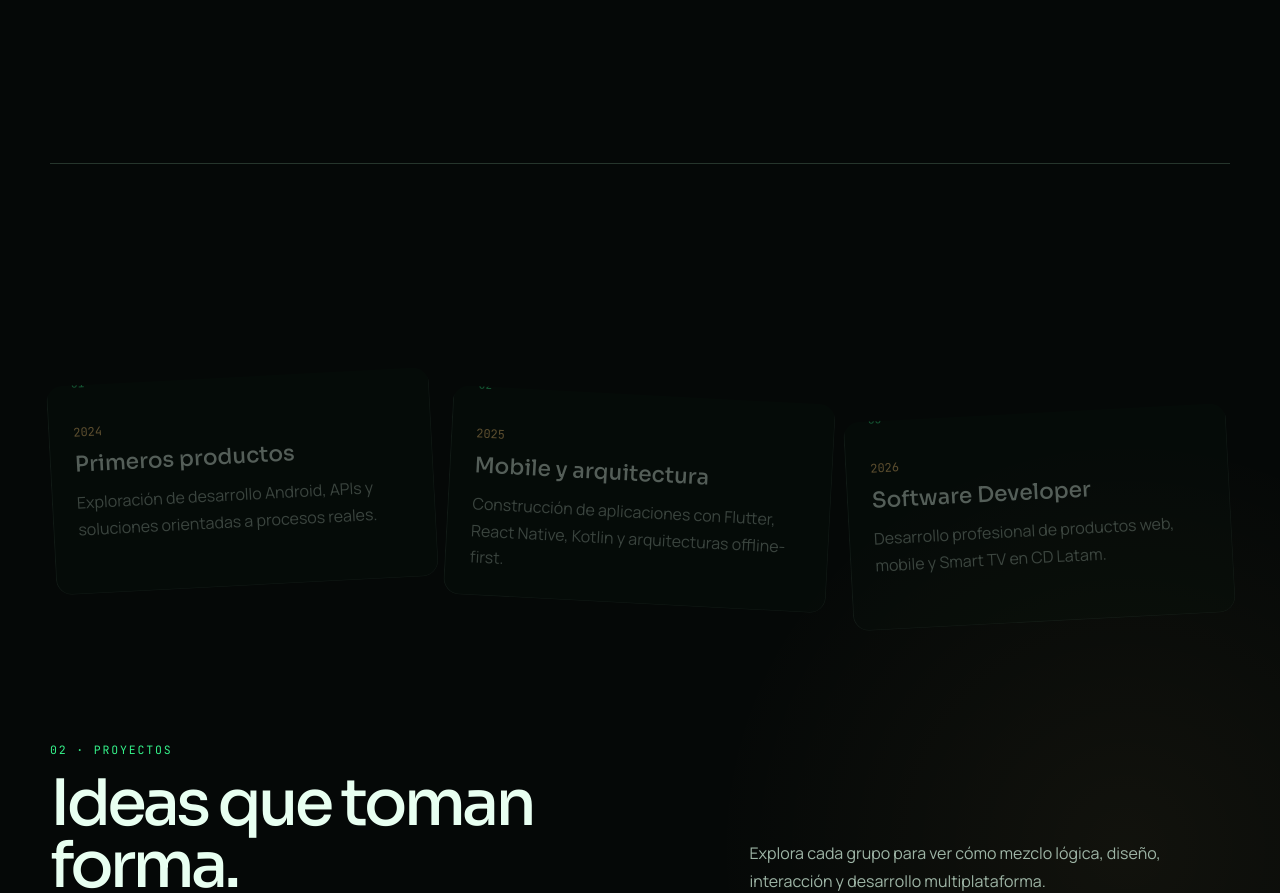
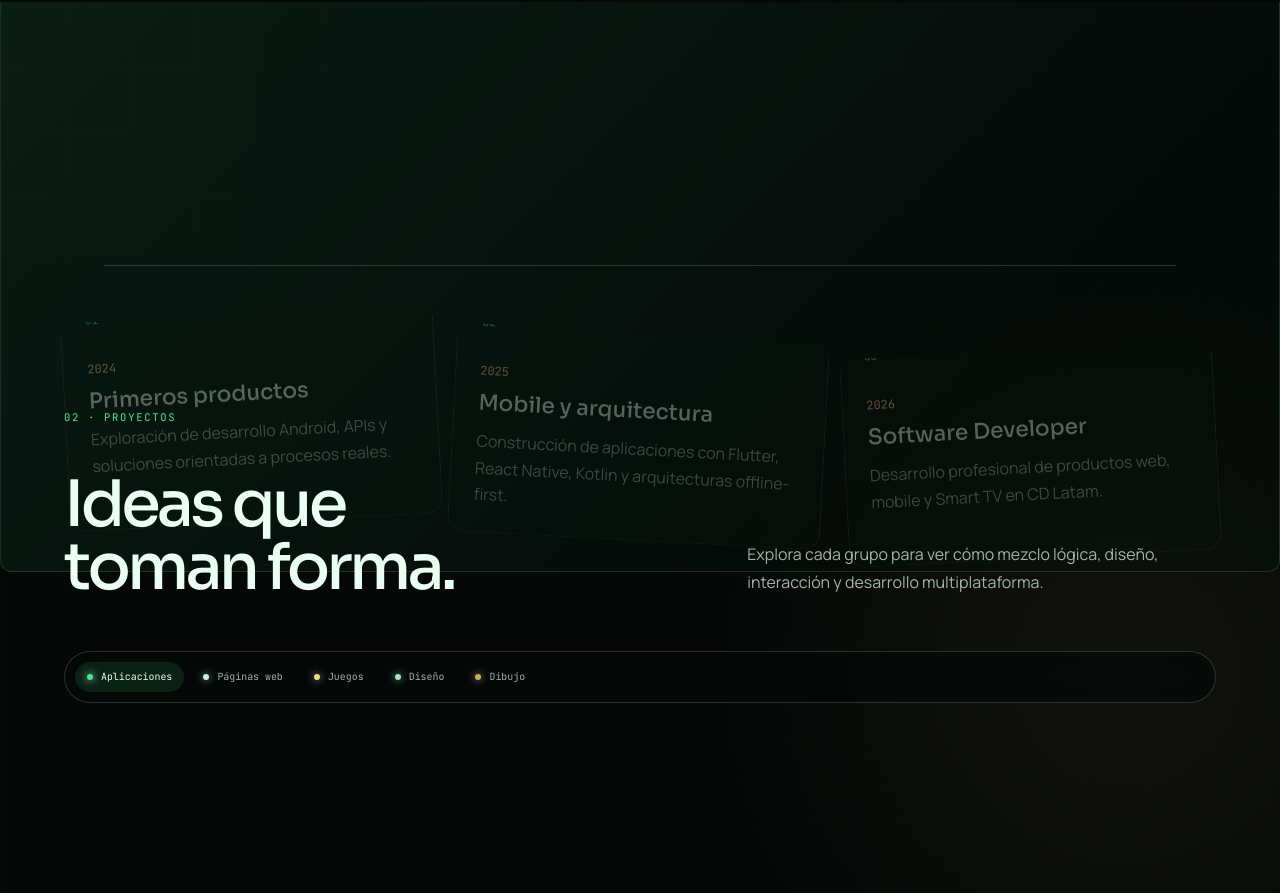
Before and after one commit to setlopez1999/portafolio-cv-set, a Nuxt app: page / in a window 1280 px wide. Shown: the part 1000-1893 px from the top of the page. Built offline with nearby package versions, Linux system fonts and the light colour scheme.

Commit message:
feat: add stacked slide sections

```diff
--- /dev/null
+++ b/app/components/layout/SlideSection.vue
@@ -0,0 +1,236 @@
+<template>
+  <article
+    ref="frameRef"
+    class="slide-frame"
+    :class="`slide-frame--${tone}`"
+    :style="{ '--slide-index': index }"
+  >
+    <div ref="surfaceRef" class="slide-frame__surface" aria-hidden="true">
+      <span class="slide-frame__grid"></span>
+      <span class="slide-frame__edge"></span>
+    </div>
+
+    <div ref="blocksRef" class="slide-frame__blocks" aria-hidden="true">
+      <span v-for="block in 4" :key="block" class="slide-frame__block"></span>
+    </div>
+
+    <div class="slide-frame__content">
+      <header v-if="label || title" class="slide-frame__header">
+        <p v-if="label" class="slide-frame__label">{{ label }}</p>
+        <h2 v-if="title" class="slide-frame__title">{{ title }}</h2>
+      </header>
+      <div class="slide-frame__slot">
+        <slot />
+      </div>
+    </div>
+  </article>
+</template>
+
+<script setup lang="ts">
+import { onMounted, ref } from 'vue'
+import { gsap } from 'gsap'
+import { ScrollTrigger } from 'gsap/ScrollTrigger'
+import { useReducedMotion } from '~/composables/useReducedMotion'
+
+type SlideTone = 'green' | 'black' | 'charcoal' | 'lime'
+
+defineProps<{
+  label?: string
+  title?: string
+  tone?: SlideTone
+  index?: number
+}>()
+
+const frameRef = ref<HTMLElement | null>(null)
+const surfaceRef = ref<HTMLElement | null>(null)
+const blocksRef = ref<HTMLElement | null>(null)
+const { prefersReducedMotion } = useReducedMotion()
+
+onMounted(() => {
+  if (!frameRef.value || prefersReducedMotion.value) return
+  gsap.registerPlugin(ScrollTrigger)
+  const context = gsap.context(() => {
+    gsap.fromTo(surfaceRef.value,
+      { y: 72, clipPath: 'inset(10% 0 0 0)', opacity: 0.42 },
+      { y: 0, clipPath: 'inset(0% 0 0 0)', opacity: 1, ease: 'none', scrollTrigger: { trigger: frameRef.value, start: 'top 94%', end: 'top 58%', scrub: 0.7 } },
+    )
+
+    gsap.fromTo(blocksRef.value?.children ?? [],
+      { x: -48, opacity: 0, clipPath: 'inset(0 100% 0 0)' },
+      { x: 0, opacity: 1, clipPath: 'inset(0 0% 0 0)', stagger: 0.08, ease: 'none', scrollTrigger: { trigger: frameRef.value, start: 'top 88%', end: 'top 52%', scrub: 0.8 } },
+    )
+  }, frameRef.value)
+
+  return () => context.revert()
+})
+</script>
+
+<style scoped>
+.slide-frame {
+  --slide-bg: #0b1711;
+  --slide-ink: var(--color-text);
+  --slide-accent: var(--color-primary);
+  position: relative;
+  z-index: calc(20 + var(--slide-index, 0));
+  min-height: min(74svh, 760px);
+  margin-inline: auto;
+  isolation: isolate;
+}
+
+.slide-frame + .slide-frame {
+  margin-top: clamp(-8rem, -10vw, -4rem);
+}
+
+.slide-frame--green {
+  --slide-bg: linear-gradient(135deg, #123d29 0%, #07100b 74%);
+  --slide-accent: #70ffa7;
+}
+
+.slide-frame--black {
+  --slide-bg: linear-gradient(145deg, #050807 0%, #0d1712 74%);
+  --slide-accent: #35f28a;
+}
+
+.slide-frame--charcoal {
+  --slide-bg: linear-gradient(145deg, #151b18 0%, #060908 72%);
+  --slide-accent: #bdfccf;
+}
+
+.slide-frame--lime {
+  --slide-bg: linear-gradient(145deg, #1b2910 0%, #071007 72%);
+  --slide-accent: #c7ff60;
+}
+
+.slide-frame__surface {
+  position: absolute;
+  inset: 0;
+  z-index: -2;
+  overflow: hidden;
+  border: 1px solid color-mix(in srgb, var(--slide-accent), transparent 64%);
+  border-radius: 2rem 2rem 0.75rem 0.75rem;
+  background: var(--slide-bg);
+  box-shadow: 0 26px 80px rgba(0, 0, 0, 0.3), inset 0 1px 0 rgba(255, 255, 255, 0.08);
+  will-change: transform, clip-path, opacity;
+}
+
+.slide-frame__grid {
+  position: absolute;
+  inset: 0;
+  opacity: 0.14;
+  background-image: linear-gradient(color-mix(in srgb, var(--slide-accent), transparent 72%) 1px, transparent 1px), linear-gradient(90deg, color-mix(in srgb, var(--slide-accent), transparent 72%) 1px, transparent 1px);
+  background-size: 4rem 4rem;
+  mask-image: linear-gradient(180deg, black, transparent 80%);
+}
+
+.slide-frame__edge {
+  position: absolute;
+  top: 0;
+  right: 9%;
+  width: 24%;
+  height: 0.35rem;
+  background: var(--slide-accent);
+  box-shadow: 0 0 24px color-mix(in srgb, var(--slide-accent), transparent 38%);
+}
+
+.slide-frame__blocks {
+  position: absolute;
+  top: 2.1rem;
+  right: 2rem;
+  z-index: 2;
+  display: flex;
+  gap: 0.34rem;
+  pointer-events: none;
+}
+
+.slide-frame__block {
+  display: block;
+  width: clamp(1.8rem, 4vw, 4.6rem);
+  height: 0.32rem;
+  background: var(--slide-accent);
+  box-shadow: 0 0 16px color-mix(in srgb, var(--slide-accent), transparent 42%);
+  will-change: transform, clip-path, opacity;
+}
+
+.slide-frame__block:nth-child(2) { width: clamp(1rem, 2vw, 2.3rem); opacity: 0.7; }
+.slide-frame__block:nth-child(3) { width: clamp(2.6rem, 6vw, 6rem); opacity: 0.45; }
+.slide-frame__block:nth-child(4) { width: clamp(1.3rem, 3vw, 3.4rem); opacity: 0.75; }
+
+.slide-frame__content {
+  position: relative;
+  min-height: min(74svh, 760px);
+  padding: clamp(4.6rem, 8vw, 7.5rem) clamp(1rem, 5vw, 5.5rem) clamp(3rem, 6vw, 5rem);
+  color: var(--slide-ink);
+}
+
+.slide-frame__header {
+  position: absolute;
+  top: clamp(2rem, 3vw, 3.2rem);
+  left: clamp(1rem, 5vw, 5.5rem);
+  z-index: 3;
+  pointer-events: none;
+}
+
+.slide-frame__label {
+  margin: 0;
+  color: var(--slide-accent);
+  font-family: var(--font-mono);
+  font-size: 0.66rem;
+  letter-spacing: 0.16em;
+  text-transform: uppercase;
+}
+
+.slide-frame__title {
+  display: none;
+}
+
+.slide-frame__slot {
+  position: relative;
+  z-index: 1;
+}
+
+:deep(.slide-frame__slot > section.section-padding) {
+  padding-top: 0;
+  padding-bottom: 0;
+}
+
+:deep(.slide-frame__slot > section.section-padding > .section-wrap) {
+  width: 100%;
+}
+
+:deep(.slide-frame__slot > section .eyebrow) {
+  display: none;
+}
+
+:deep(.slide-frame__slot .section-title) {
+  text-wrap: balance;
+}
+
+@media (max-width: 760px) {
+  .slide-frame {
+    min-height: auto;
+  }
+
+  .slide-frame + .slide-frame {
+    margin-top: -3rem;
+  }
+
+  .slide-frame__surface,
+  .slide-frame__content {
+    min-height: 0;
+  }
+
+  .slide-frame__content {
+    padding: 4rem 1rem 3rem;
+  }
+
+  .slide-frame__header {
+    top: 1.4rem;
+    left: 1rem;
+  }
+
+  .slide-frame__blocks {
+    top: 1.4rem;
+    right: 1rem;
+  }
+}
+</style>
--- a/app/pages/index.vue
+++ b/app/pages/index.vue
@@ -4,11 +4,23 @@
     <PreloaderScene />
     <LampRevealHero />
     <SectionTabs :items="navigationItems" />
-    <JourneySection :items="journeyItems" />
-    <ProjectGroups />
-    <StorySection :blocks="storyBlocks" />
-    <AchievementsSection :items="achievementItems" />
-    <ContactSection />
+    <main class="slide-stack">
+      <SlideSection label="01 · Trayectoria" tone="green" :index="0">
+        <JourneySection :items="journeyItems" />
+      </SlideSection>
+      <SlideSection label="02 · Proyectos" tone="black" :index="1">
+        <ProjectGroups />
+      </SlideSection>
+      <SlideSection label="03 · Sobre mí" tone="charcoal" :index="2">
+        <StorySection :blocks="storyBlocks" />
+      </SlideSection>
+      <SlideSection label="04 · Logros" tone="lime" :index="3">
+        <AchievementsSection :items="achievementItems" />
+      </SlideSection>
+      <SlideSection label="05 · Contacto" tone="black" :index="4">
+        <ContactSection />
+      </SlideSection>
+    </main>
     <footer class="site-footer section-wrap">
       <span>Set Carlos Lopez Quispe</span>
       <span>Software Developer · Lima, Perú · {{ year }}</span>
@@ -18,6 +30,7 @@
 
 <script setup lang="ts">
 import AppearancePanel from '~/components/settings/AppearancePanel.vue'
+import SlideSection from '~/components/layout/SlideSection.vue'
 import PreloaderScene from '~/components/experience/PreloaderScene.vue'
 import LampRevealHero from '~/components/experience/LampRevealHero.vue'
 import SectionTabs from '~/components/navigation/SectionTabs.vue'
@@ -33,6 +46,7 @@ useHead({ title: 'Set Carlos · Software Developer' })
 </script>
 
 <style scoped>
+.slide-stack { position: relative; padding-bottom: clamp(2rem, 6vw, 6rem); }
 .site-footer { display: flex; justify-content: space-between; gap: 1rem; padding-top: 1.6rem; padding-bottom: 1.6rem; border-top: 1px solid var(--color-line); color: var(--color-text-muted); font-family: var(--font-mono); font-size: 0.62rem; letter-spacing: 0.05em; }
 
 @media (max-width: 680px) {
```
